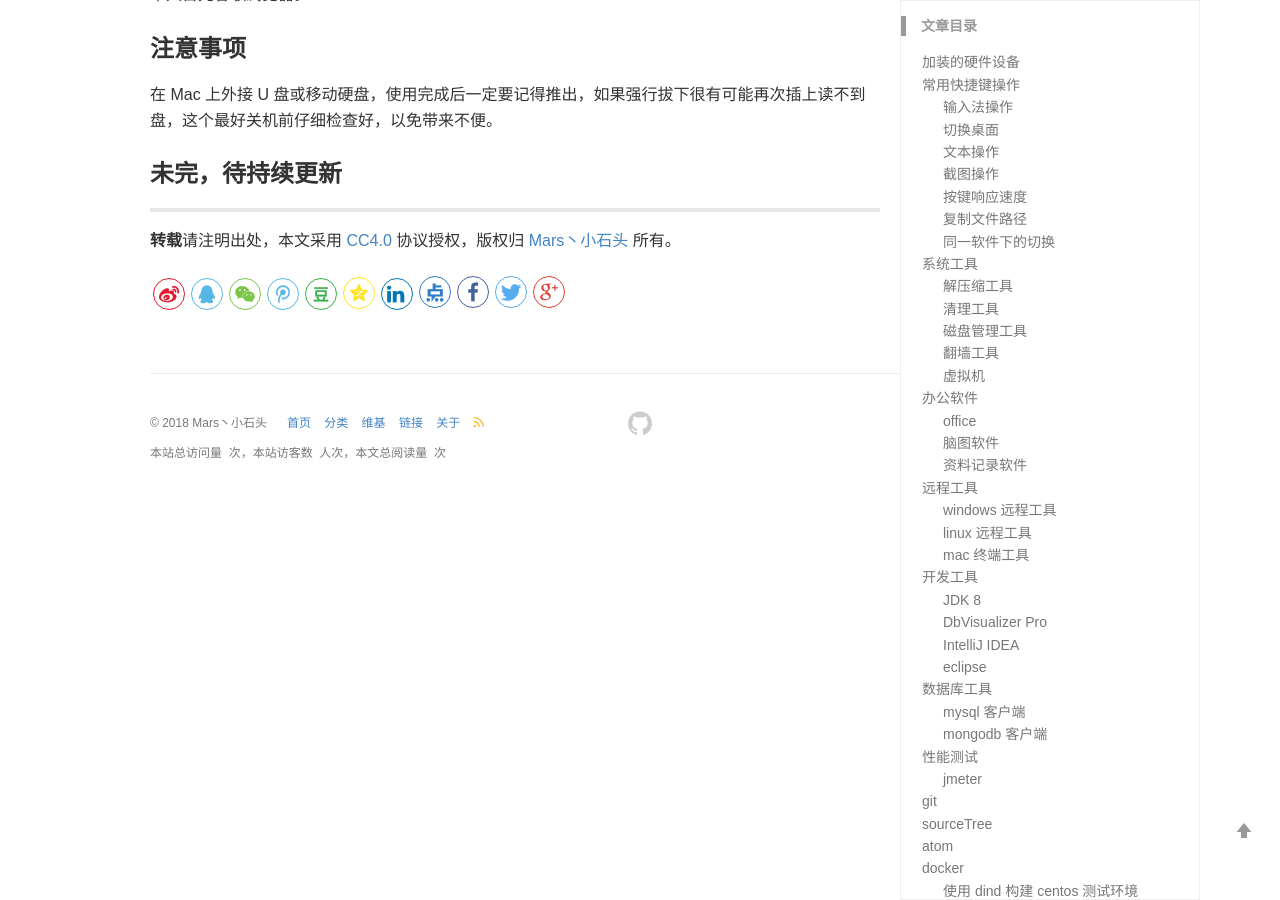
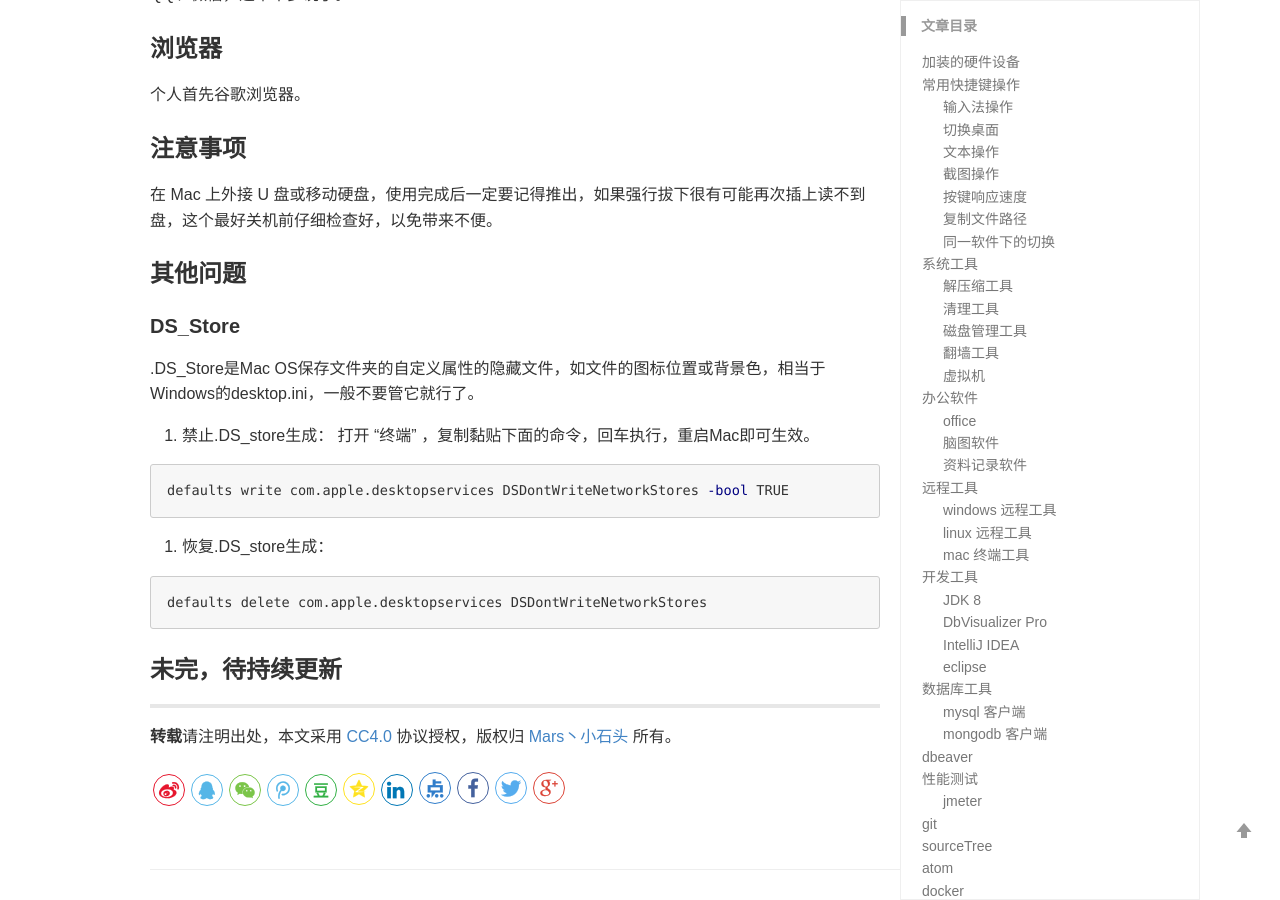
Before and after one commit to bjddd192/bjddd192.github.io, a Jekyll site: the page built from _posts/2017-11-20-mac新手指南-基础环境搭建篇.md, in a window 1280 px wide and 900 px high, scrolled down 8621 px. Built offline with Jekyll 4.4.1, drawn with Linux system fonts in a browser that asks for light colours; comment, search, counter and statistics services are not loaded.

Commit message:
增加 dbeaver 的使用说明

````diff
--- a/_posts/2017-11-20-mac新手指南-基础环境搭建篇.md
+++ b/_posts/2017-11-20-mac新手指南-基础环境搭建篇.md
@@ -304,6 +304,10 @@
 
 [Robo 3T](https://robomongo.org/download)
 
+### dbeaver
+
+[dbeaver](https://dbeaver.com/)
+
 ### 性能测试
 
 #### jmeter
@@ -378,6 +382,24 @@
 
 在 Mac 上外接 U 盘或移动硬盘，使用完成后一定要记得推出，如果强行拔下很有可能再次插上读不到盘，这个最好关机前仔细检查好，以免带来不便。
 
+### 其他问题
+
+#### DS_Store
+
+.DS_Store是Mac OS保存文件夹的自定义属性的隐藏文件，如文件的图标位置或背景色，相当于Windows的desktop.ini，一般不要管它就行了。
+
+1. 禁止.DS_store生成： 打开 “终端” ，复制黏贴下面的命令，回车执行，重启Mac即可生效。
+
+```shell
+defaults write com.apple.desktopservices DSDontWriteNetworkStores -bool TRUE
+```
+
+2. 恢复.DS_store生成：
+
+```shell
+defaults delete com.apple.desktopservices DSDontWriteNetworkStores
+```
+
 ### 未完，待持续更新
 
 ---
````
